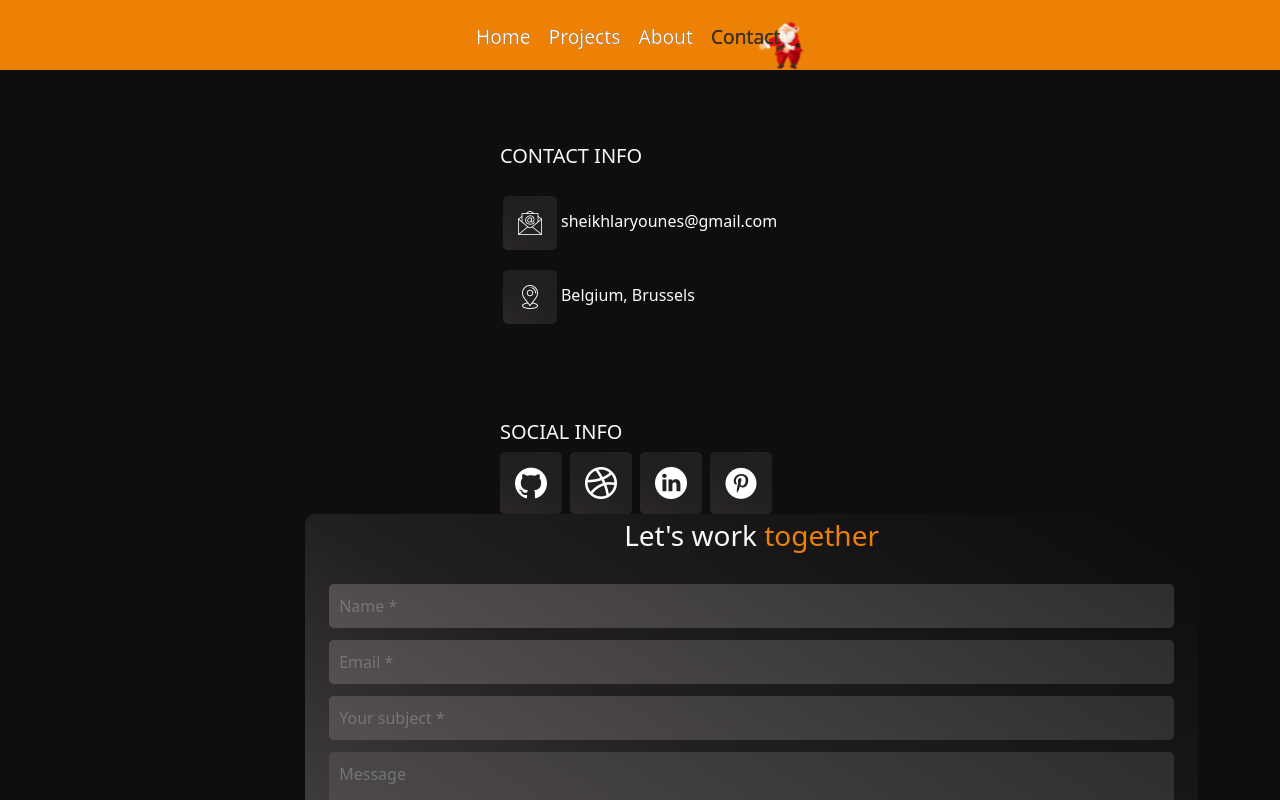
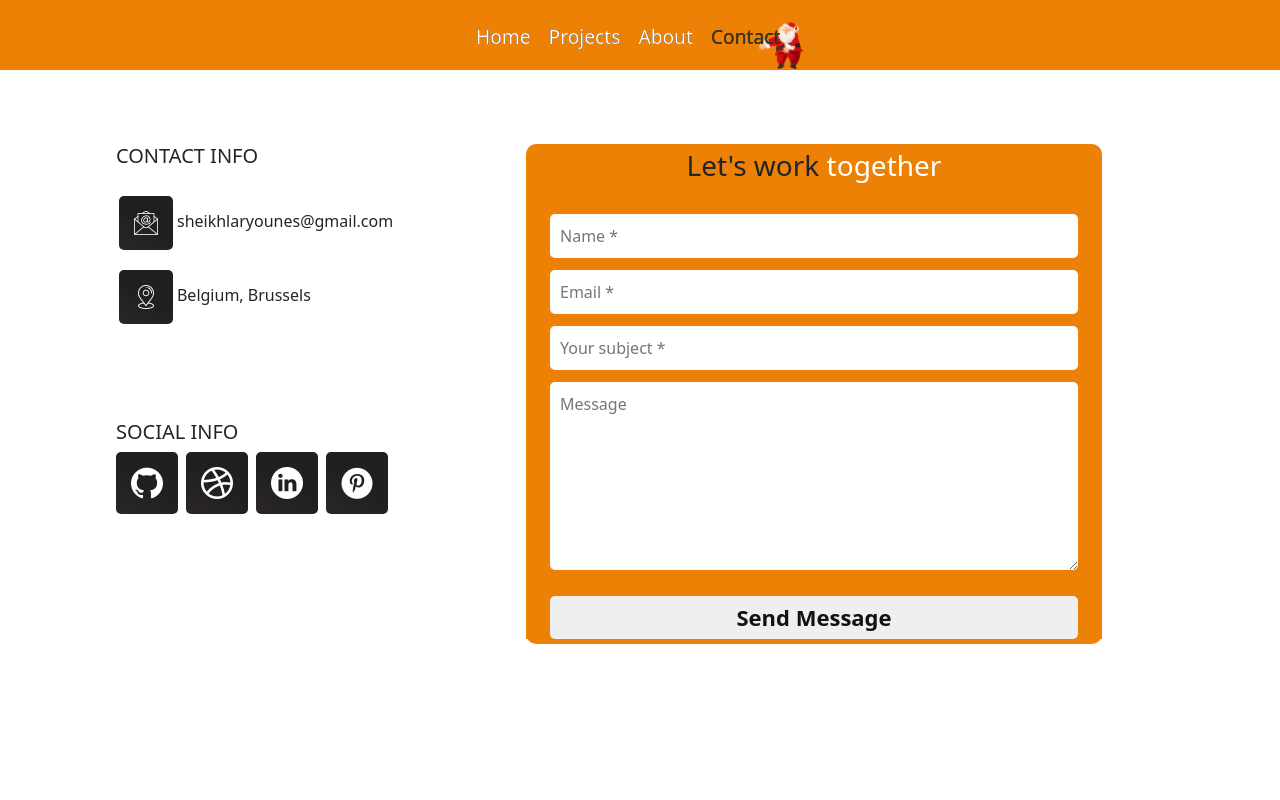
Before and after one commit to Younes-sh/portfolio, a React (Create React App) app in the folder portfolio/: page /contact in a window 1280 px wide. Shown: the top 800 px of the page. Built offline with nearby package versions, Linux system fonts and the light colour scheme; no server answers.

Commit message:
Edite background color of  Contact page

```diff
--- a/portfolio/src/Pages/Contact/Contact.jsx
+++ b/portfolio/src/Pages/Contact/Contact.jsx
@@ -13,26 +13,25 @@ const Contact = () => {
   return (
     <div className='Contact   py-5   pt-5 text-light'>
       <div className='container h-100   d-flex   mt-5 pt-5'>
-        <div className='w-100 d-lg-flex flex-wrap  justify-content-center  text-start'>
-          <div  className='d-flex flex-lg-column  align-items-center w-sm-100  w-lg-25 ' >
+        <Row className='w-100 d-lg-flex flex-wrap  justify-content-center  text-start'>
+          <Col lg={4}  className='d-flex flex-lg-column  align-items-center w-sm-100  w-lg-25 ' >
             <div className='d-flex flex-column justify-content-sm-around  align-items-center align-items-lg-start mx-auto   containerContact'>
-            <h5>CONTACT INFO</h5>
-              <div className='d-flex    flex-lg-column m-auto flex-md-row  flex-sm-row flex-xs-row '>
-
+            <h5 className='text-dark'>CONTACT INFO</h5>
+              <div className='m-auto  '>
                 <div >
-                  <img className='w-sm-25' src={Email} alt="email" />
-                  <span> <a style={{textDecoration:'none', color:'#fff'}} href="mailto:sheikhlaryounes@gmail.com"> sheikhlaryounes@gmail.com</a></span>
+                  <img className='' src={Email} alt="email" />
+                  <span> <a style={{textDecoration:'none', color:'#fff'}} href="mailto:sheikhlaryounes@gmail.com" className='text-dark'> sheikhlaryounes@gmail.com</a></span>
                 </div>
 
-                <div className='mx-md-2 mx-sm-2 mx-lg-0  '>
-                  <img className='w-sm-25' style={{color:'#ccc'}} src={Location} alt="Location" />
-                  <span> Belgium, Brussels</span>
+                <div className=' '>
+                  <img className='' style={{color:'#ccc'}} src={Location} alt="Location" />
+                  <span  className='text-dark'> Belgium, Brussels</span>
                 </div>
               </div>
 
 
               <div className='mt-5 pt-5 text-start '>
-                <h5>SOCIAL INFO</h5>
+                <h5 className='text-dark'>SOCIAL INFO</h5>
                 <a  className='' target='_blank' href="https://github.com/Younes-sh"><img src={Github} alt='github'></img></a>
                 <a  className='mx-2' target='_blank' href="https://dribbble.com/younessh"><img src={Diribbble} alt='github'></img></a>
                 <a  className='' target='_blank' href="https://www.linkedin.com/in/younes-sheikhlar/"><img src={Linkedin} alt='Linkedin'></img></a>
@@ -40,19 +39,19 @@ const Contact = () => {
               </div>
             </div>
 
-          </div>
+          </Col>
 
           {/* Form */}
 
 
-          <div  className='w-md-100 w-lg-75 mt-sm-5 mt-md-5 d-flex justify-content-center    justify-content-lg-end mt-lg-0 '>
-            <div className='d-flex flex-column  formContact mt-5 mt-lg-0 bg-danger'>
-              <p className='fs-3'>Let's work <span style={{color:'#EC8106'}}>together</span></p>
+          <Col lg={8}  className='' >
+            <div className='d-flex flex-column  formContact mt-5 mt-lg-0 m-auto' style={{backgroundColor:'#EC8106'}}>
+              <p className='fs-3 text-dark'>Let's work <span style={{color:'#fff'}}>together</span></p>
               <Form />
             </div>
-          </div>
+          </Col>
 
-        </div>
+        </Row>
       </div>
     </div>
   )
--- a/portfolio/src/Pages/Contact/Form.js
+++ b/portfolio/src/Pages/Contact/Form.js
@@ -24,7 +24,7 @@ function Form() {
 
 
   return (
-    <div className='px-4'>
+    <div className='px-4' style={{backgroundColor:'#EC8106'}}>
       <input onChange={(e) => controlHndler(e , 'name')} name='name' className='textinput' type="text" placeholder='Name *'/>
       <input onChange={(e) => controlHndler(e , 'email')} name='email' className='textinput' type="text" placeholder='Email *'/>
       <input onChange={(e) => controlHndler(e , 'yourSubject')} name='yourSubject' className='textinput' type="text" placeholder='Your subject *' />
--- a/portfolio/src/Pages/Contact/style.css
+++ b/portfolio/src/Pages/Contact/style.css
@@ -1,5 +1,5 @@
 .Contact {
-    background-color: #000000f1;
+    background-color: #fffffff1;
     width: 100%;
     height: 100vh;
 
@@ -17,7 +17,7 @@
 .containerContact div img {
    padding: 15px;
    border-radius: 5px;
-   background: rgb(13,12,12);
+   background: rgb(136, 20, 20);
    background: linear-gradient(211deg, rgb(32, 32, 32) 0%, rgba(33,31,31,1) 51%, rgb(43, 39, 39) 100%);
 }
 
@@ -28,8 +28,7 @@
     width: 80%;
     height: 500px;
     border-radius: 10px;
-    background: rgb(13,12,12);
-    background: linear-gradient(211deg, rgba(13,12,12,1) 0%, rgba(33,31,31,1) 51%, rgba(84,80,80,1) 100%);
+
     align-items: center;
 }
 
@@ -39,9 +38,6 @@
     padding: 10px;
     border: none;
     border-radius: 5px;
-    color: #ccc;
-    background: rgb(47,45,45);
-    background: linear-gradient(211deg, rgba(47,45,45,1) 0%, rgba(84,80,80,1) 100%);
 }
 
 .formContact button {
@@ -51,11 +47,59 @@
     border: none;
     border-radius: 5px;
     font-size: 22px;
-    background: rgb(32, 32, 32);
-    background: linear-gradient(211deg, rgb(26, 23, 23) 0%, rgb(19, 17, 17) 51%, rgb(31, 29, 29) 100%);
-    color: aliceblue;
+    font-weight: 600;
+    color: rgb(18, 18, 19);
+
+    position: relative;
+    overflow: hidden;
+    z-index: 1;
 }
 
 .formContact button:hover {
-    background: #ec8106c4;
+    color: #fff;
 }
+
+.formContact button::before,
+.formContact button::after {
+  position: absolute;
+  content: "";
+  top: 0;
+  right: 0;
+  bottom: 0;
+  left: 0;
+}
+
+.formContact button::before {
+  background-image: linear-gradient(45deg, rgb(236,129,6) 0%, rgb(212, 99, 6) 25%, rgb(248, 151, 65) 100%);
+  z-index: -1;
+  transition: opacity 240ms linear;
+  opacity: 0;
+}
+
+.formContact button::after {
+  content: '';
+  height: 150%;
+  width: 0.25em;
+  background-color: #fff;
+  box-shadow: 0px 0px 8px 4px #fff;
+  transform: translateX(-1em);
+}
+
+.formContact button:hover::before {
+  opacity: 1;
+}
+
+.formContact button:hover::after {
+  animation-duration: 300ms;
+  animation-name: sweep;
+}
+
+@keyframes sweep {
+  from {
+    transform: translateX(-1em)
+  }
+  to {
+    transform: translateX(30.5em);
+    animation-timing-function: ease-out;
+  }
+}
```
